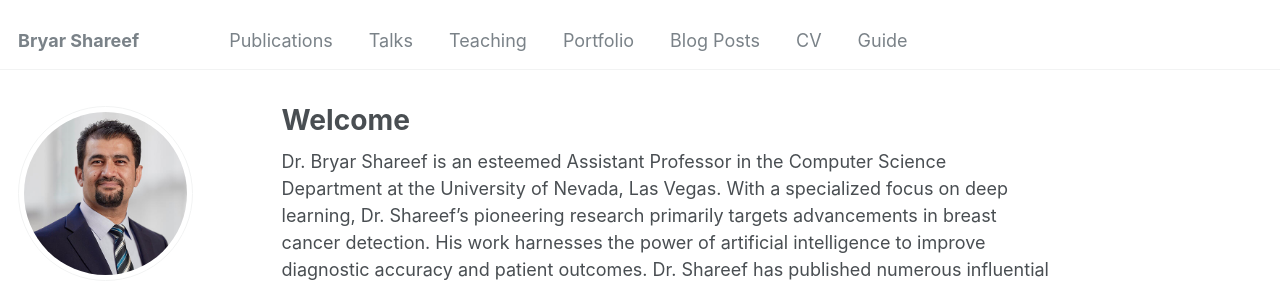
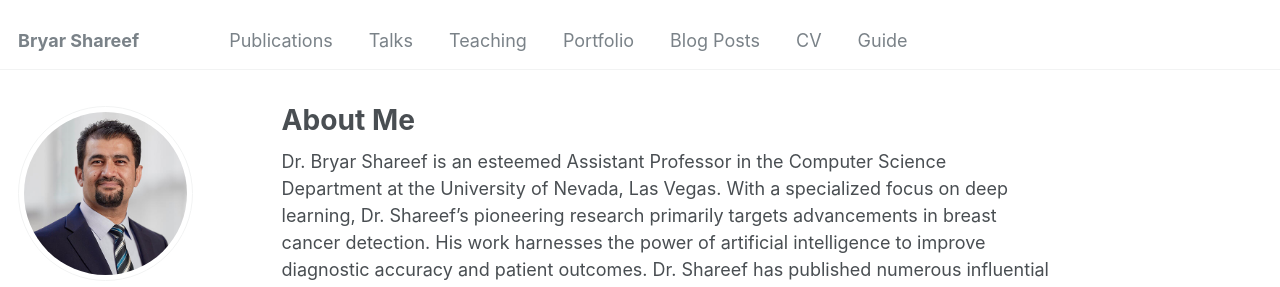
Before and after one commit to bryarshareef/bryarshareef.github.io, a Jekyll site: the page built from _pages/about.md, in a window 1280 px wide. Shown: the top 287 px of the page. Built offline with Jekyll 4.4.1, drawn with Linux system fonts in a browser that asks for light colours; some web fonts are replaced.

Commit message:
Update about.md

```diff
--- a/_pages/about.md
+++ b/_pages/about.md
@@ -1,6 +1,6 @@
 ---
 permalink: /
-title: "Welcome"
+title: "About Me"
 author_profile: true
 redirect_from:
   - /about/
```
